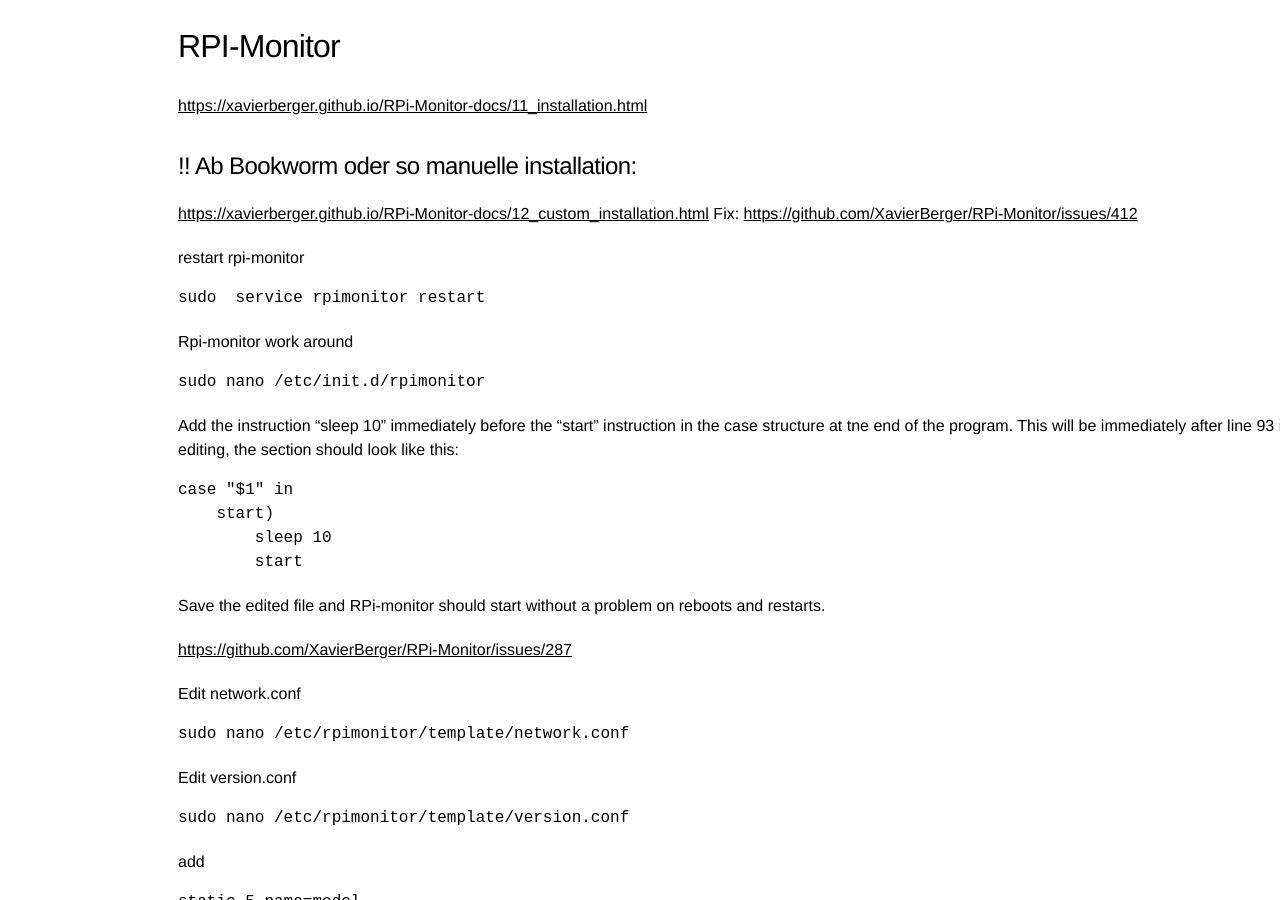
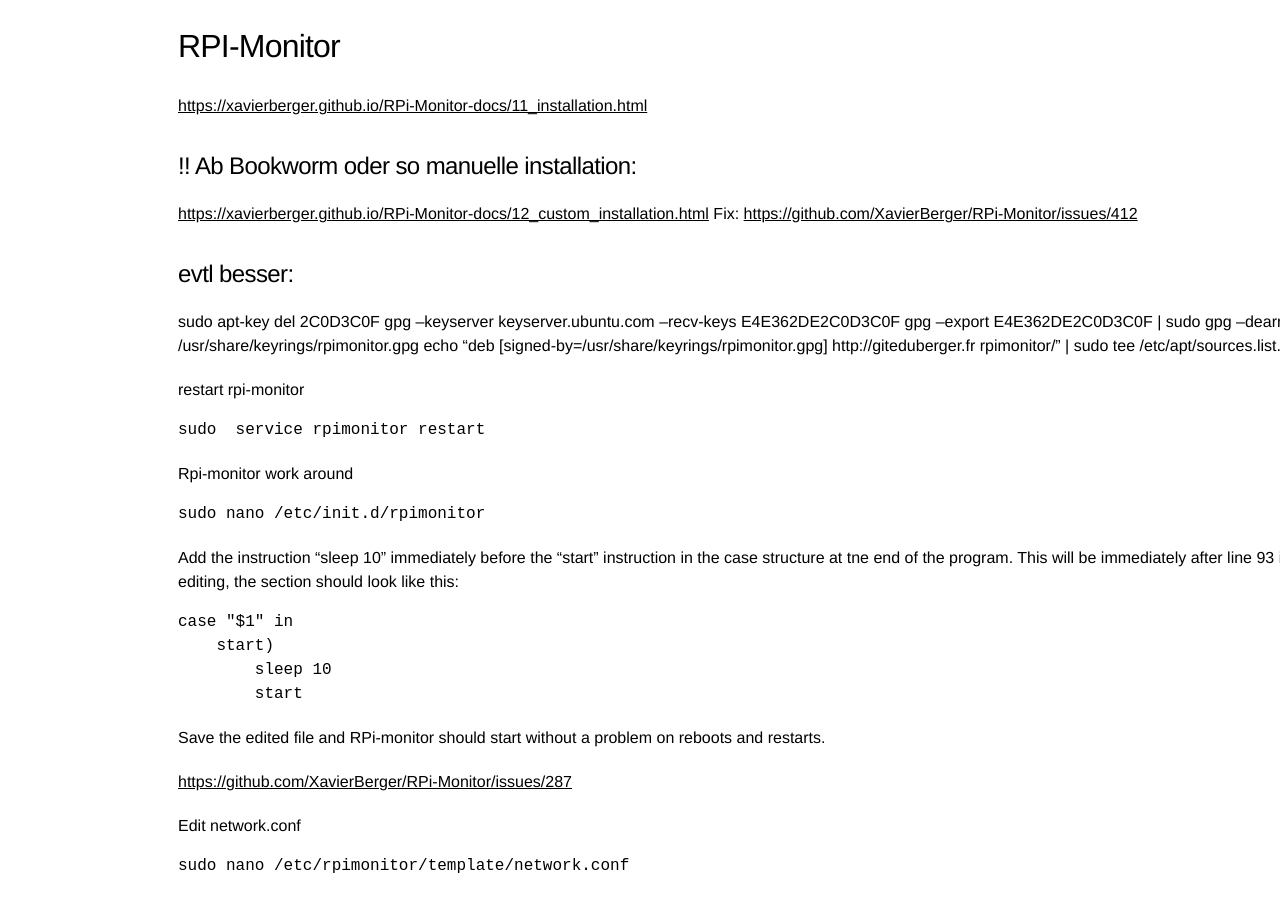
Before and after one commit to Wingertsau/ct.github.io, a Jekyll site: the page built from raspi.md, in a window 1280 px wide and 900 px high, scrolled down 828 px. Built offline with Jekyll 4.4.1, drawn with Linux system fonts in a browser that asks for light colours; our own code applies the rules of GitHub Pages for plain Markdown files.

Commit message:
Update raspi.md

```diff
--- a/raspi.md
+++ b/raspi.md
@@ -39,6 +39,15 @@ Basis software
 ## !! Ab Bookworm oder so manuelle installation:
 <https://xavierberger.github.io/RPi-Monitor-docs/12_custom_installation.html>
 Fix: <https://github.com/XavierBerger/RPi-Monitor/issues/412>
+
+
+## evtl besser:
+
+   sudo apt-key del 2C0D3C0F
+   gpg --keyserver keyserver.ubuntu.com --recv-keys E4E362DE2C0D3C0F
+   gpg --export E4E362DE2C0D3C0F | sudo gpg --dearmor -o /usr/share/keyrings/rpimonitor.gpg
+   echo "deb [signed-by=/usr/share/keyrings/rpimonitor.gpg] http://giteduberger.fr rpimonitor/" | sudo tee /etc/apt/sources.list.d/rpimonitor.list > /dev/null
+
 
 restart rpi-monitor
 
```
